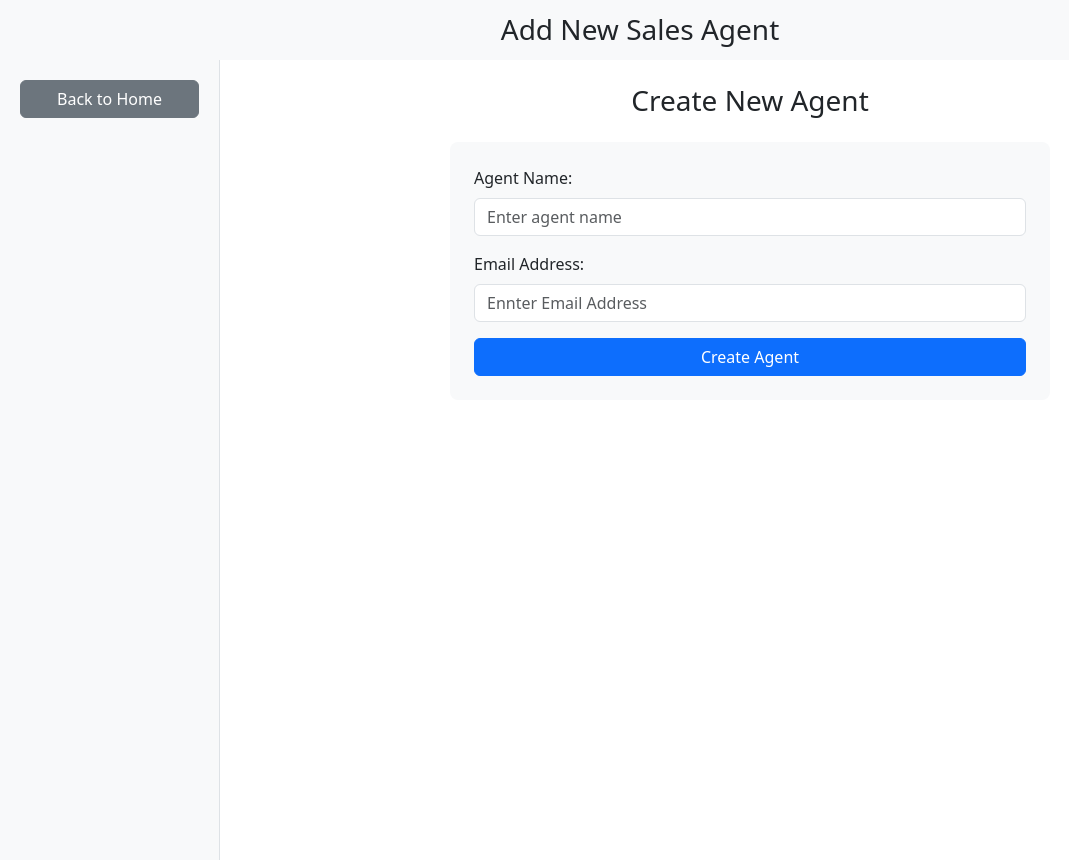
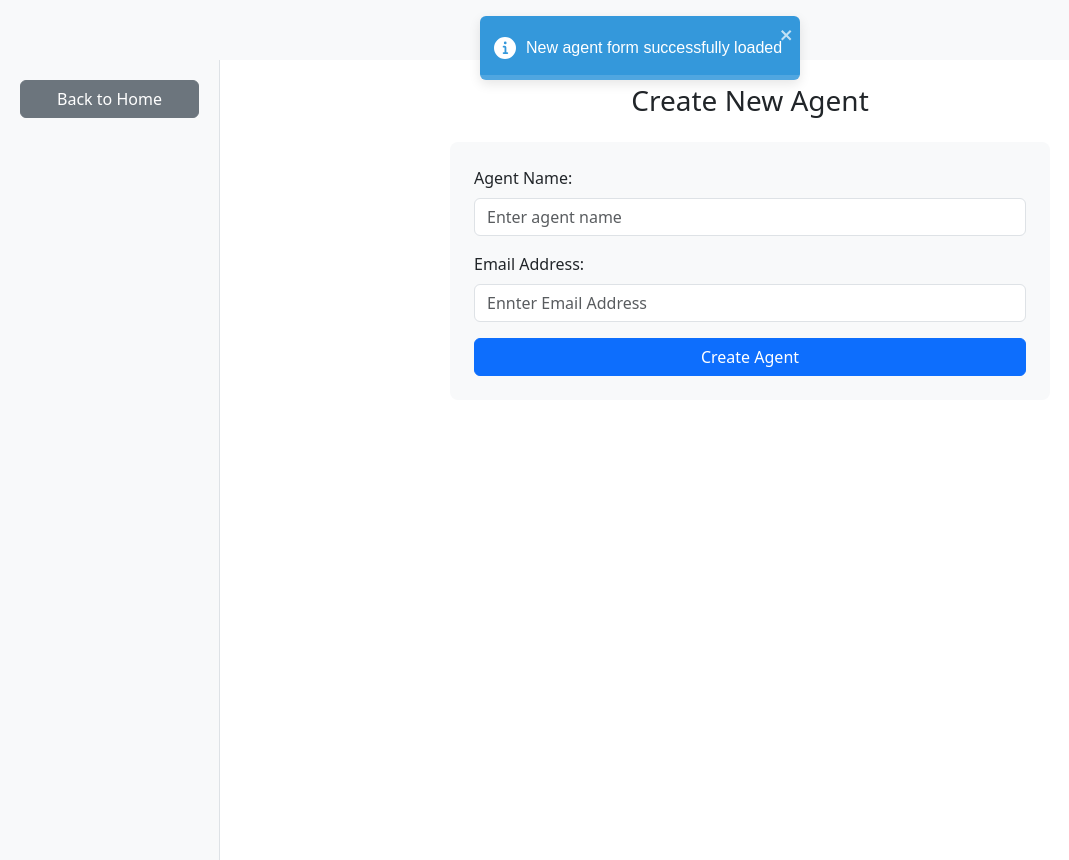
Before and after one commit to Subhransu894/frontend-Anvaya-CRM-App, a React app: page /agentForm in a window 1280 px wide. Shown: the whole page, without its empty margins (0-1069 px from the left). Built offline with nearby package versions, Linux system fonts and the light colour scheme; the HTML template or start-up script is replaced by a standard one.

Commit message:
feat: added toast effect whenever the page is open as agent form

```diff
--- a/src/pages/NewAgentForm.jsx
+++ b/src/pages/NewAgentForm.jsx
@@ -1,5 +1,5 @@
 import { useNavigate } from "react-router-dom"
-import { useState } from "react"
+import { useEffect, useState } from "react"
 import { useFetch } from "../hooks/useFetch"
 import { toast } from "react-toastify"
 export default function NewAgentForm(){
@@ -9,6 +9,10 @@ export default function NewAgentForm(){
     const [name,setName]=useState("")
     const [loading,setLoading]=useState(false)
     const [error,setError]=useState("");
+
+    useEffect(()=>{
+        toast.info("New agent form successfully loaded")
+    },[])
 
     const handleCreate=async()=>{
         if(!name && !email){
```
